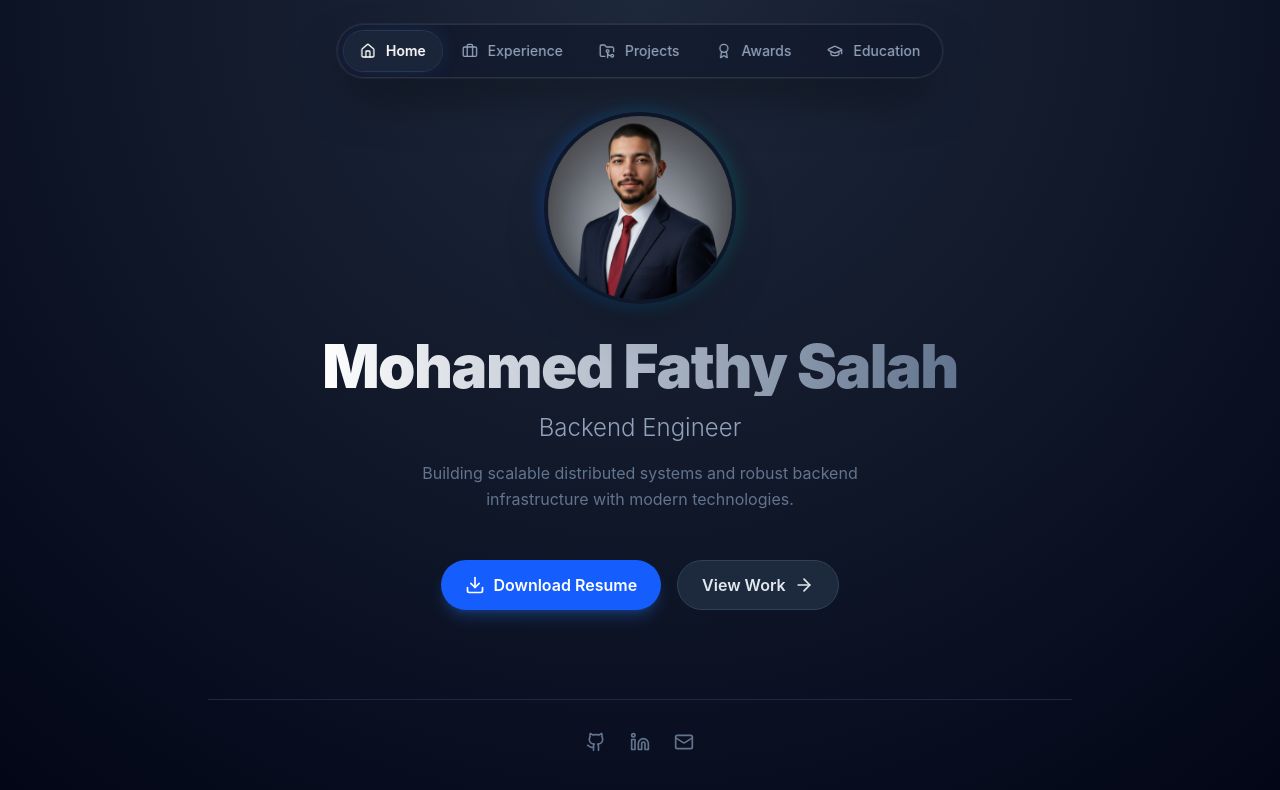
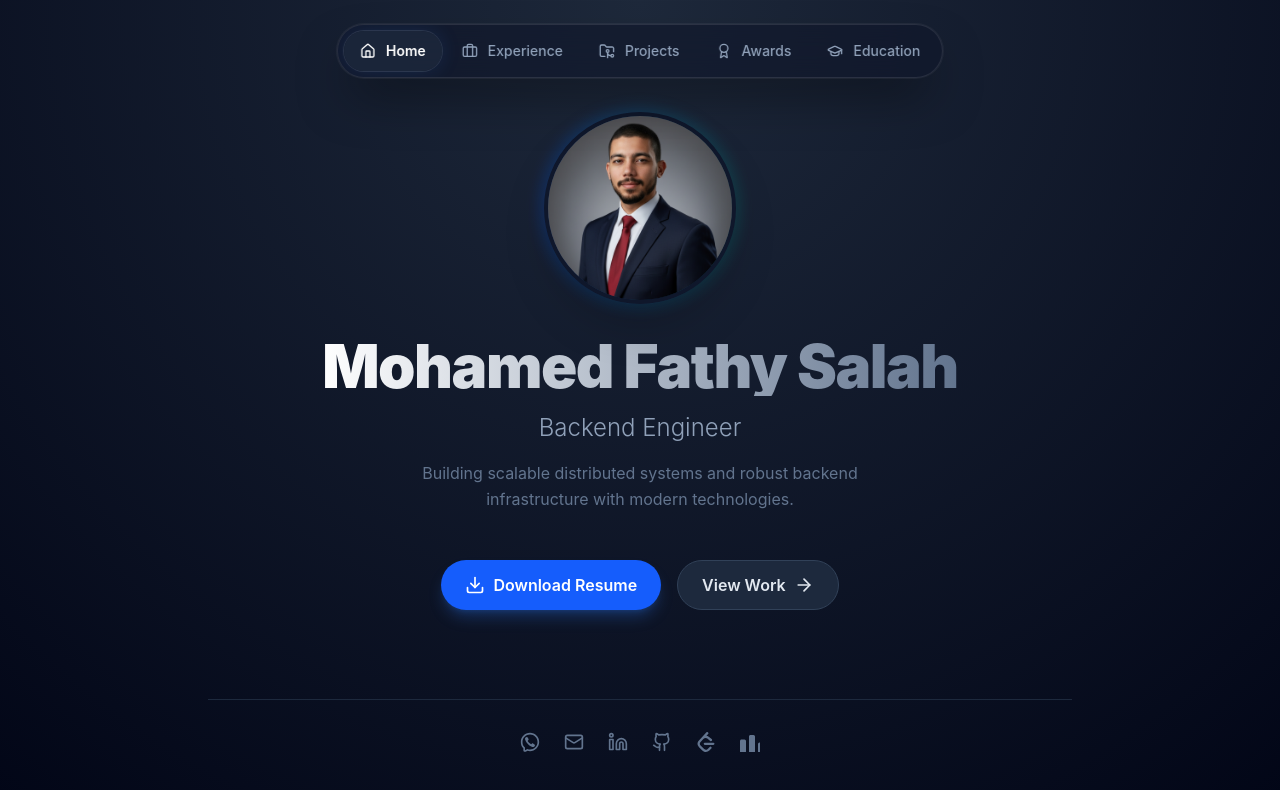
Before and after one commit to Mohamed-Fathy-Salah/portfolio, a React (Vite) app: page / in a window 1280 px wide. Shown: the top 790 px of the page. Built offline with nearby package versions, Linux system fonts and the light colour scheme.

Commit message:
add contacts

```diff
--- /dev/null
+++ b/src/components/icons/CodeforcesIcon.tsx
@@ -0,0 +1,7 @@
+import React from 'react';
+
+export const CodeforcesIcon: React.FC<{ className?: string }> = ({ className = 'w-5 h-5' }) => {
+    return (
+        <svg className={className} fill="currentColor" role="img" xmlns="http://www.w3.org/2000/svg" data-darkreader-inline-fill="" ><g id="SVGRepo_bgCarrier" stroke-width="0"></g><g id="SVGRepo_tracerCarrier" stroke-linecap="round" stroke-linejoin="round"></g><g id="SVGRepo_iconCarrier"><path d="M4.5 7.5A1.5 1.5 0 0 1 6 9v10.5A1.5 1.5 0 0 1 4.5 21h-3C.673 21 0 20.328 0 19.5V9c0-.828.673-1.5 1.5-1.5h3zm9-4.5A1.5 1.5 0 0 1 15 4.5v15a1.5 1.5 0 0 1-1.5 1.5h-3c-.827 0-1.5-.672-1.5-1.5v-15c0-.828.673-1.5 1.5-1.5h3zm9 7.5A1.5 1.5 0 0 1 24 12v7.5a1.5 1.5 0 0 1-1.5 1.5h-3a1.5 1.5 0 0 1-1.5-1.5V12a1.5 1.5 0 0 1 1.5-1.5h3z"></path></g></svg>
+    );
+};
--- /dev/null
+++ b/src/components/icons/LeetCodeIcon.tsx
@@ -0,0 +1,7 @@
+import React from 'react';
+
+export const LeetCodeIcon: React.FC<{ className?: string }> = ({ className = 'w-5 h-5' }) => {
+    return (
+        <svg className={className} viewBox="0 0 24 24" fill="currentColor" role="img" xmlns="http://www.w3.org/2000/svg"><path d="M13.483 0a1.374 1.374 0 0 0-.961.438L7.116 6.226l-3.854 4.126a5.266 5.266 0 0 0-1.209 2.104 5.35 5.35 0 0 0-.125.513 5.527 5.527 0 0 0 .062 2.362 5.83 5.83 0 0 0 .349 1.017 5.938 5.938 0 0 0 1.271 1.818l4.277 4.193.039.038c2.248 2.165 5.852 2.133 8.063-.074l2.396-2.392c.54-.54.54-1.414.003-1.955a1.378 1.378 0 0 0-1.951-.003l-2.396 2.392a3.021 3.021 0 0 1-4.205.038l-.02-.019-4.276-4.193c-.652-.64-.972-1.469-.948-2.263a2.68 2.68 0 0 1 .066-.523 2.545 2.545 0 0 1 .619-1.164L9.13 8.114c1.058-1.134 3.204-1.27 4.43-.278l3.501 2.831c.593.48 1.461.387 1.94-.207a1.384 1.384 0 0 0-.207-1.943l-3.5-2.831c-.8-.647-1.766-1.045-2.774-1.202l2.015-2.158A1.384 1.384 0 0 0 13.483 0zm-2.866 12.815a1.38 1.38 0 0 0-1.38 1.382 1.38 1.38 0 0 0 1.38 1.382H20.79a1.38 1.38 0 0 0 1.38-1.382 1.38 1.38 0 0 0-1.38-1.382z" /></svg>
+    );
+};
--- /dev/null
+++ b/src/components/icons/WhatsAppIcon.tsx
@@ -0,0 +1,7 @@
+import React from 'react';
+
+export const WhatsAppIcon: React.FC<{ className?: string }> = ({ className = 'w-5 h-5' }) => {
+    return (
+        <svg className={className} viewBox="0 0 24 24" fill="currentColor" xmlns="http://www.w3.org/2000/svg"><g id="SVGRepo_bgCarrier" stroke-width="0"></g><g id="SVGRepo_tracerCarrier" stroke-linecap="round" stroke-linejoin="round"></g><g id="SVGRepo_iconCarrier"> <path d="M6.014 8.00613C6.12827 7.1024 7.30277 5.87414 8.23488 6.01043L8.23339 6.00894C9.14051 6.18132 9.85859 7.74261 10.2635 8.44465C10.5504 8.95402 10.3641 9.4701 10.0965 9.68787C9.7355 9.97883 9.17099 10.3803 9.28943 10.7834C9.5 11.5 12 14 13.2296 14.7107C13.695 14.9797 14.0325 14.2702 14.3207 13.9067C14.5301 13.6271 15.0466 13.46 15.5548 13.736C16.3138 14.178 17.0288 14.6917 17.69 15.27C18.0202 15.546 18.0977 15.9539 17.8689 16.385C17.4659 17.1443 16.3003 18.1456 15.4542 17.9421C13.9764 17.5868 8 15.27 6.08033 8.55801C5.97237 8.24048 5.99955 8.12044 6.014 8.00613Z"></path> <path fill-rule="evenodd" clip-rule="evenodd" d="M12 23C10.7764 23 10.0994 22.8687 9 22.5L6.89443 23.5528C5.56462 24.2177 4 23.2507 4 21.7639V19.5C1.84655 17.492 1 15.1767 1 12C1 5.92487 5.92487 1 12 1C18.0751 1 23 5.92487 23 12C23 18.0751 18.0751 23 12 23ZM6 18.6303L5.36395 18.0372C3.69087 16.4772 3 14.7331 3 12C3 7.02944 7.02944 3 12 3C16.9706 3 21 7.02944 21 12C21 16.9706 16.9706 21 12 21C11.0143 21 10.552 20.911 9.63595 20.6038L8.84847 20.3397L6 21.7639V18.6303Z"></path> </g></svg>
+    );
+};
--- a/src/components/layout/Layout.tsx
+++ b/src/components/layout/Layout.tsx
@@ -2,6 +2,9 @@ import React from 'react';
 import { Outlet } from 'react-router-dom';
 import { Tabs } from '../ui/Tabs';
 import { Github, Linkedin, Mail } from 'lucide-react';
+import { LeetCodeIcon } from '../icons/LeetCodeIcon';
+import { CodeforcesIcon } from '../icons/CodeforcesIcon';
+import { WhatsAppIcon } from '../icons/WhatsAppIcon';
 
 export const Layout: React.FC = () => {
     return (
@@ -14,9 +17,12 @@ export const Layout: React.FC = () => {
 
             <footer className="mt-20 pt-8 border-t border-slate-800 text-center text-slate-500 flex flex-col items-center gap-4">
                 <div className="flex gap-6">
+                    <a href="https://wa.me/201143191824" target="_blank" rel="noopener noreferrer" className="hover:text-blue-400 transition-colors"><WhatsAppIcon className="w-5 h-5" /></a>
+                    <a href="mailto:mohamedfathy29908@gmail.com" className="hover:text-blue-400 transition-colors"><Mail className="w-5 h-5" /></a>
+                    <a href="https://linkedin.com/in/mohamed-fathy-b30047202" target="_blank" rel="noopener noreferrer" className="hover:text-blue-400 transition-colors"><Linkedin className="w-5 h-5" /></a>
                     <a href="https://github.com/Mohamed-Fathy-Salah" target="_blank" rel="noopener noreferrer" className="hover:text-blue-400 transition-colors"><Github className="w-5 h-5" /></a>
-                    <a href="https://linkedin.com/in/mohamed-fathy-b30047202" target="_blank" rel="noopener noreferrer" className="hover:text-blue-400 transition-colors"><Linkedin className="w-5 h-5" /></a>
-                    <a href="mailto:mohamedfathy29908@gmail.com" className="hover:text-blue-400 transition-colors"><Mail className="w-5 h-5" /></a>
+                    <a href="https://leetcode.com/u/user1869Z/" target="_blank" rel="noopener noreferrer" className="hover:text-blue-400 transition-colors"><LeetCodeIcon className="w-5 h-5" /></a>
+                    <a href="https://codeforces.com/profile/Mo_Fathy" target="_blank" rel="noopener noreferrer" className="hover:text-blue-400 transition-colors"><CodeforcesIcon className="w-5 h-5" /></a>
                 </div>
             </footer>
         </div>
```
